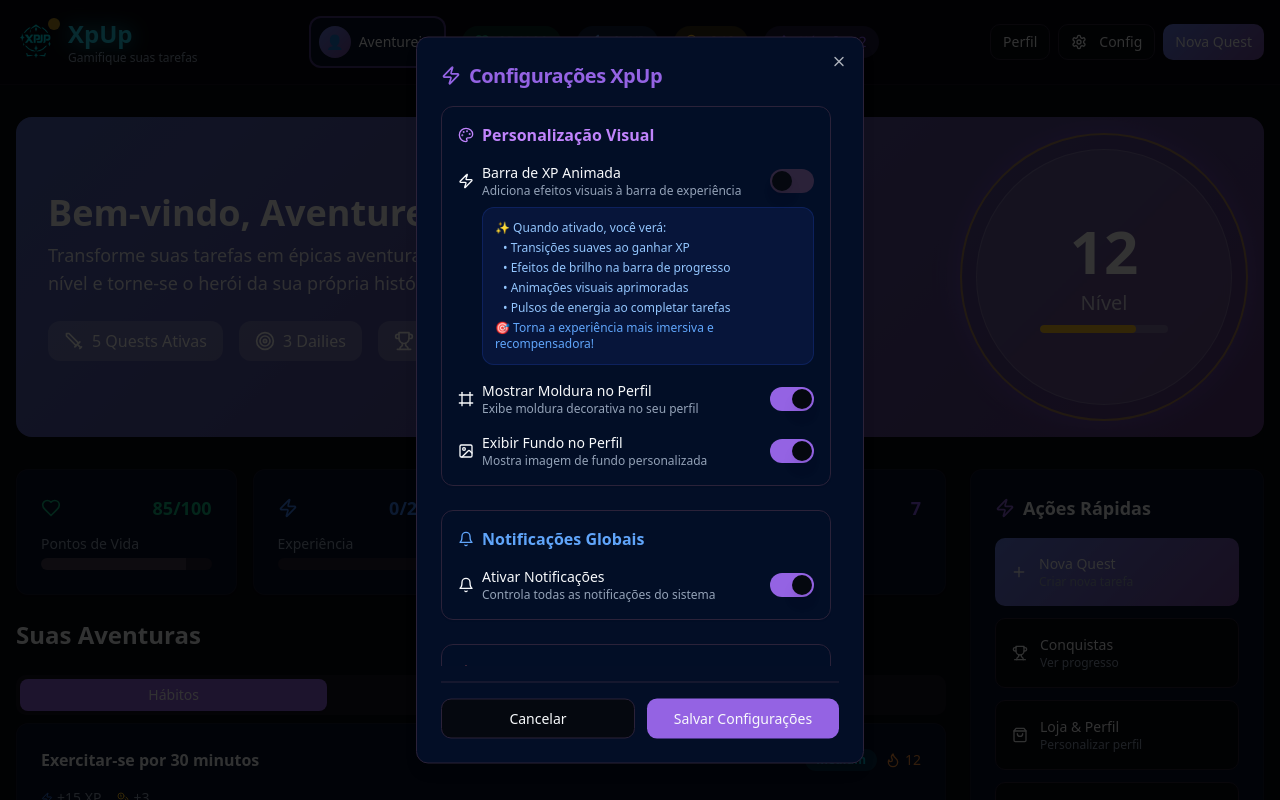
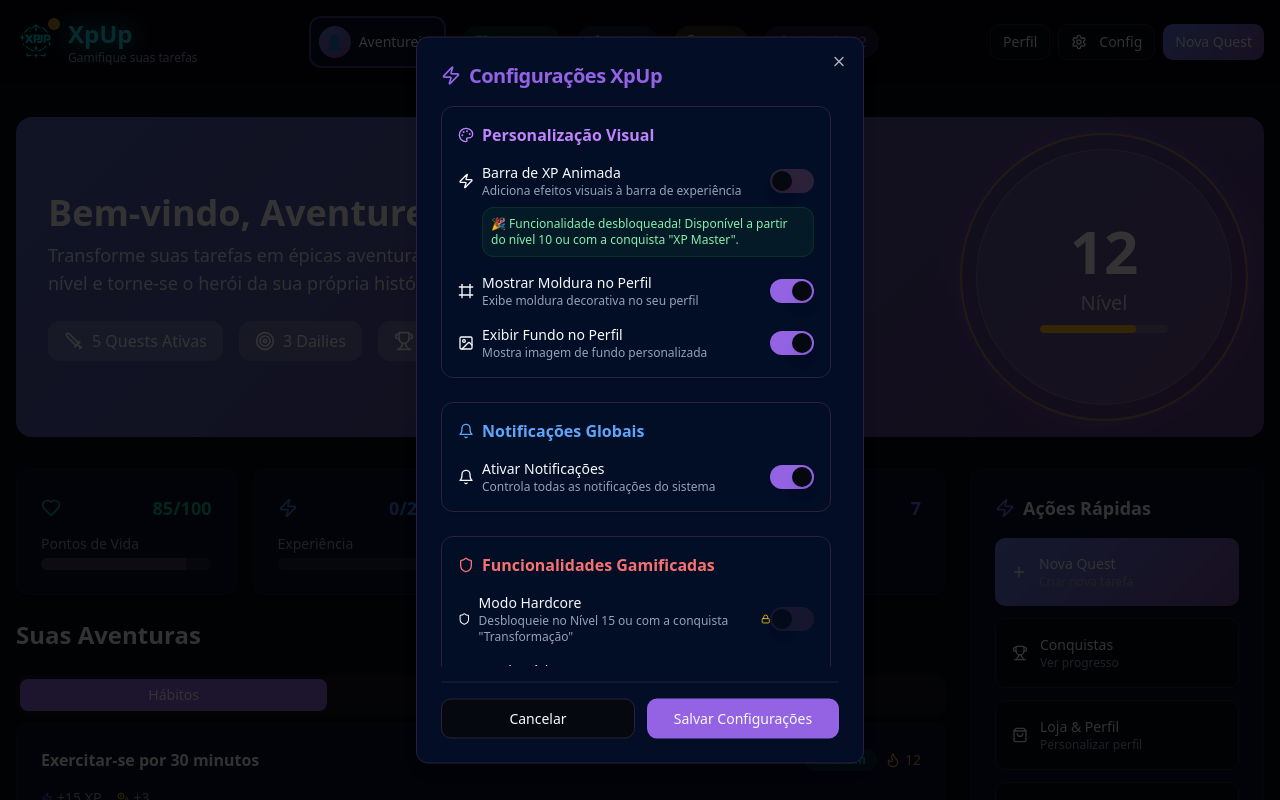
Before and after one commit to passarinholagoa/xp-up-00, a React (Vite) app: page / in a window 1280 px wide. Both pictures are taken after a click on the button "Config". Shown: the top 800 px of the page. Built offline with nearby package versions, Linux system fonts and the light colour scheme.

Commit message:
Fix: Implement XP animation toggle condition
Update the description for the "Animated XP Bar" setting to reflect the correct condition for enabling/disabling animations (level 10 or "XP Master" achievement).

```diff
--- a/src/components/SettingsModal.tsx
+++ b/src/components/SettingsModal.tsx
@@ -87,21 +87,12 @@ export const SettingsModal = ({ isOpen, onClose }: SettingsModalProps) => {
                     />
                   </div>
 
-                  {/* Descrição detalhada da funcionalidade */}
+                  {/* Descrição sobre desbloqueio */}
                   {!settingsLocks.animatedXpBar.isLocked && (
-                    <div className="ml-6 p-3 bg-blue-900/20 border border-blue-800/30 rounded-lg">
-                      <div className="text-xs text-blue-300 space-y-1">
-                        <p className="font-medium">✨ Quando ativado, você verá:</p>
-                        <ul className="space-y-1 ml-2">
-                          <li>• Transições suaves ao ganhar XP</li>
-                          <li>• Efeitos de brilho na barra de progresso</li>
-                          <li>• Animações visuais aprimoradas</li>
-                          <li>• Pulsos de energia ao completar tarefas</li>
-                        </ul>
-                        <p className="text-blue-400 font-medium mt-2">
-                          🎯 Torna a experiência mais imersiva e recompensadora!
-                        </p>
-                      </div>
+                    <div className="ml-6 p-2 bg-green-900/20 border border-green-800/30 rounded-lg">
+                      <p className="text-xs text-green-300">
+                        🎉 Funcionalidade desbloqueada! Disponível a partir do nível 10 ou com a conquista "XP Master".
+                      </p>
                     </div>
                   )}
                 </div>
```
